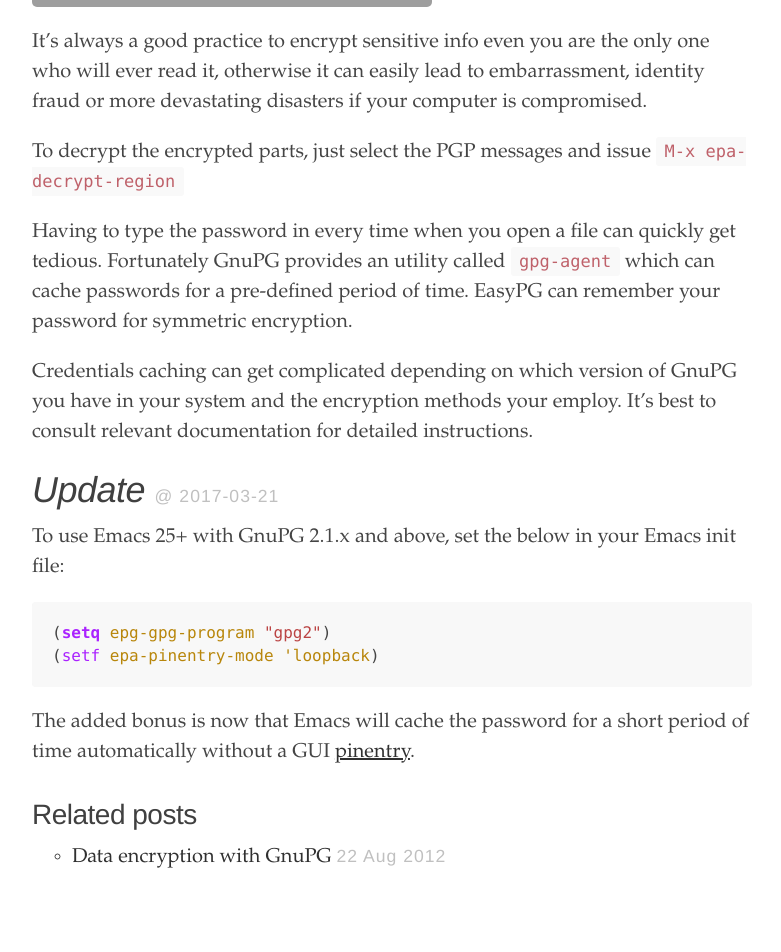
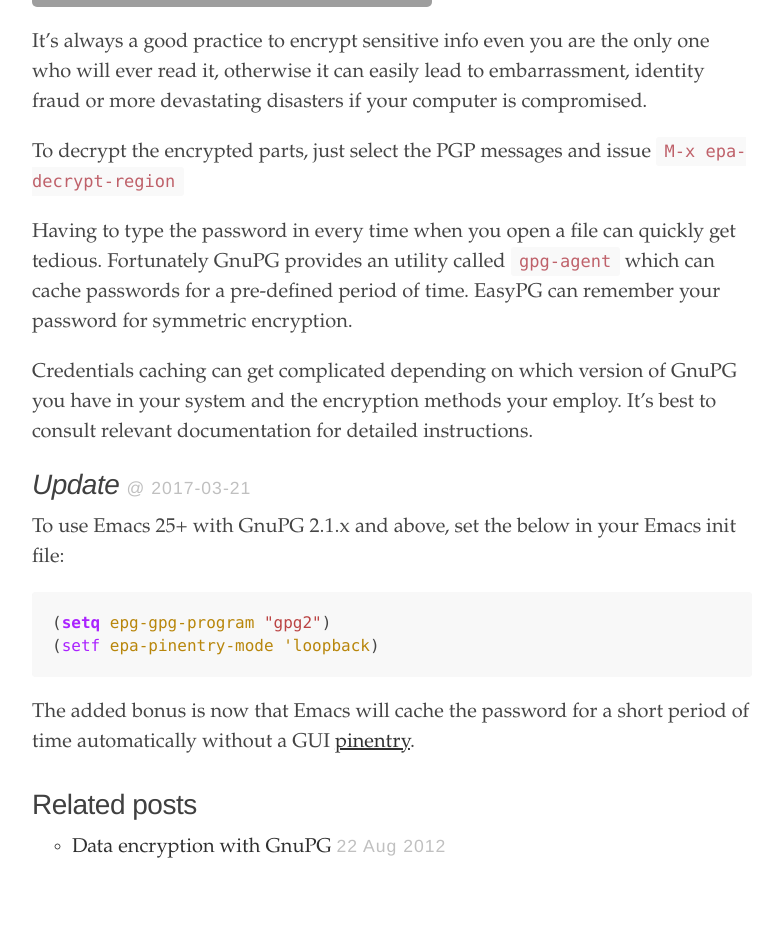
Before and after one commit to elfoak/elfoak.github.io, a Jekyll site: the page built from _posts/2017-03-21-emacs-easypg.markdown, in a window 1280 px wide. Shown: the part 3442-4394 px from the top of the page, without its empty margins (248-1029 px from the left). Built offline with Jekyll 4.4.1, drawn with Linux system fonts in a browser that asks for light colours; grey boxes are pictures that could not be loaded.

````diff
--- a/_posts/2012-08-22-data-encryption-with-gnupg.markdown
+++ b/_posts/2012-08-22-data-encryption-with-gnupg.markdown
@@ -9,7 +9,7 @@ tags:
   - encryption
 ---
 
-<h2>Table of Contents</h2>
+<h3>Table of Contents</h3>
 * this unordered seed list will be replaced by toc as unordered list
 {:toc}
 
--- a/_posts/2017-03-21-emacs-easypg.markdown
+++ b/_posts/2017-03-21-emacs-easypg.markdown
@@ -100,7 +100,7 @@ Credentials caching can get complicated depending on which version of GnuPG you
 have in your system and the encryption methods your employ. It's best to consult
 relevant documentation for detailed instructions.
 
-## *Update* <time>@ 2017-03-21</time>
+#### *Update* <time>@ 2017-03-21</time>
 To use Emacs 25+ with GnuPG 2.1.x and above, set the below in your Emacs init file:
 ```elisp
 (setq epg-gpg-program "gpg2")
````
